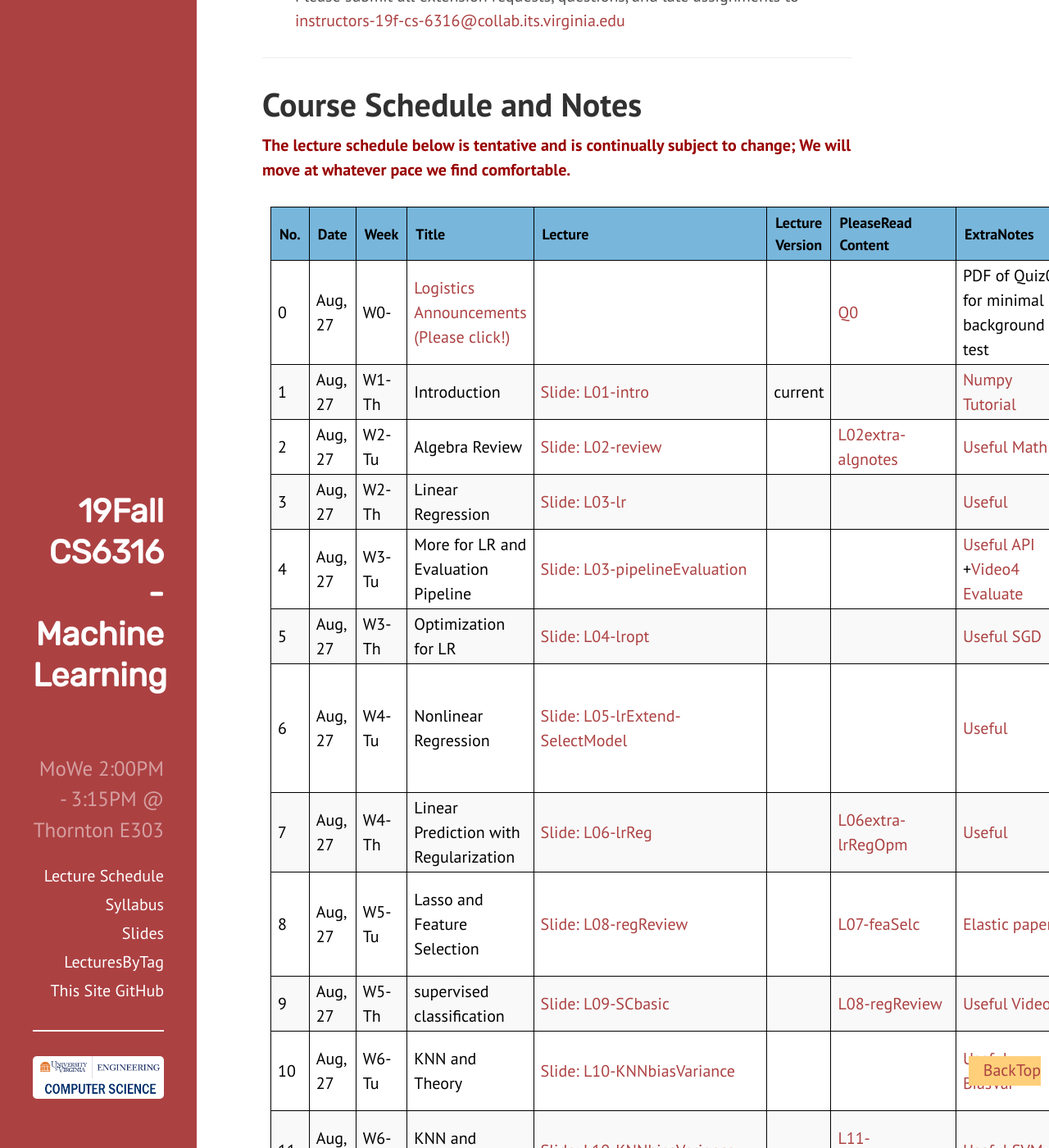
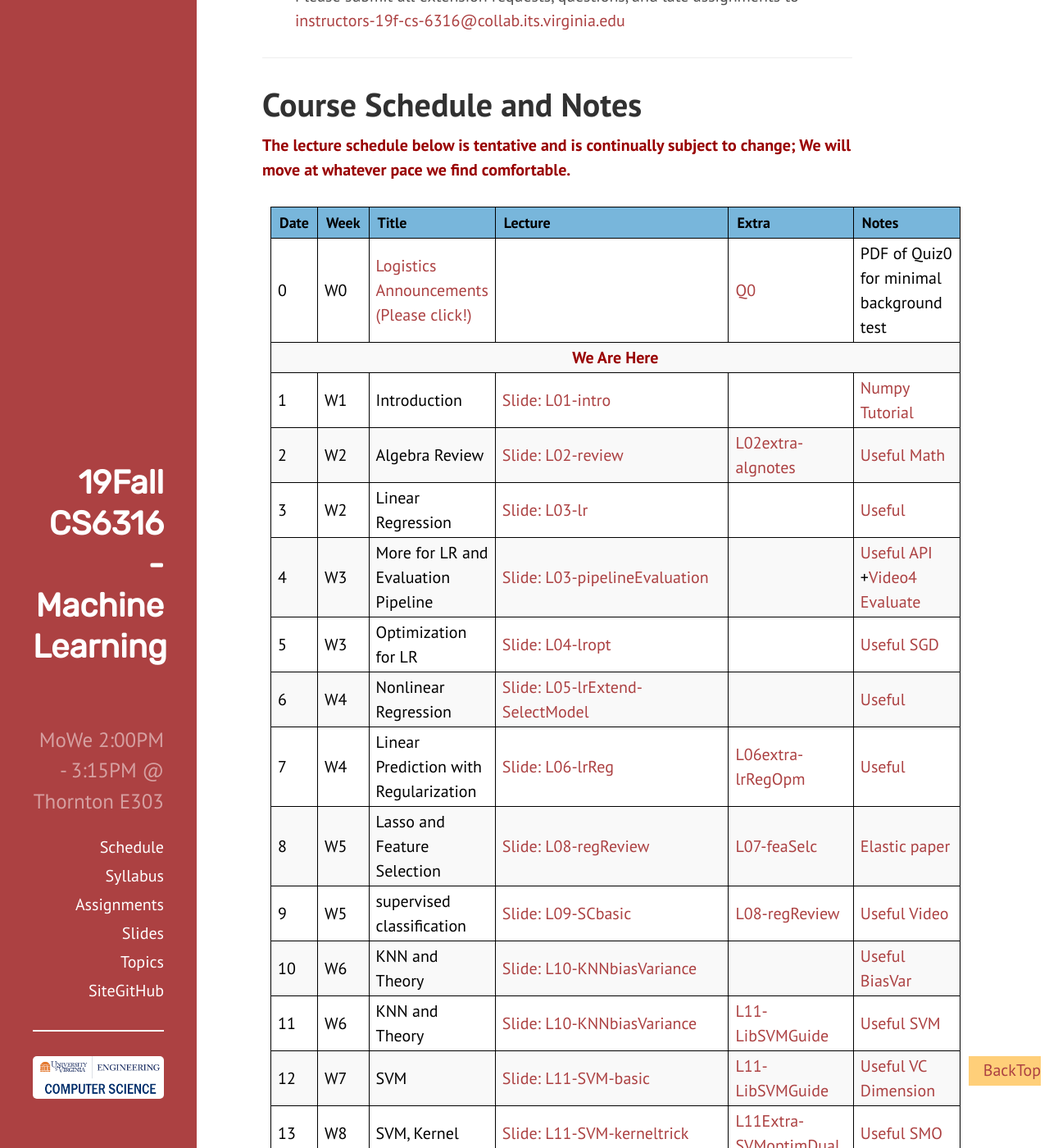
Before and after one commit to aobo-y/2019f-UVA-CS6316-MachineLearning, a Jekyll site: the page built from index.html, in a window 1280 px wide and 1400 px high, scrolled down 220 px. Shown: the whole window at 82% size. Built offline with Jekyll 4.4.1, drawn with Linux system fonts in a browser that asks for light colours; some of the changed text lies outside the part shown.

Commit message:
add assignment page

```diff
--- a/_includes/sidebar.html
+++ b/_includes/sidebar.html
@@ -10,7 +10,7 @@
     </div>
 
     <nav class="sidebar-nav">
-      <a class="sidebar-nav-item{% if page.url == site.baseurl %} active{% endif %}" href="{{ site.baseurl }}">Lecture Schedule</a>
+      <a class="sidebar-nav-item{% if page.url == site.baseurl %} active{% endif %}" href="{{ site.baseurl }}">Schedule</a>
 
       {% comment %}
         The code below dynamically generates a sidebar nav of pages with
@@ -32,7 +32,7 @@
 target="_blank" >deepLearning2Read</a>
 <a class="sidebar-nav-item" href="http://www.cs.virginia.edu/yanjun/" target="_blank" >Instructor</a>
 -->
-<a class="sidebar-nav-item" href="https://github.com/qiyanjun/2018fUVA-CS4501MachineLearning" target="_blank" >This Site GitHub</a>
+<a class="sidebar-nav-item" href="https://github.com/qiyanjun/2019f-UVA-CS6316-MachineLearning" target="_blank" > SiteGitHub</a>
 
 
 
--- a/index.html
+++ b/index.html
@@ -6,7 +6,7 @@
 
 
 <div>
-Feel free to submit <a href="https://github.com/qiyanjun/2018fUVA-CS4501MachineLearning" target="_blank" >pull requests</a>
+Feel free to submit <a href="https://github.com/qiyanjun/2019f-UVA-CS6316-MachineLearning/" target="_blank" >pull requests</a>
 when you find my typos or have comments. The covered materials are by no means an exhaustive list of machine learning, but are contents that we have taught or plan to teach in my machine learning introductory course.
 
 <ul>
@@ -24,7 +24,6 @@
 
 
 
-
 <p><a name="topPage"></a></p>
 
 <div class="posts">
@@ -32,17 +31,12 @@
 <table id="datatab3"  summary="Table of Lectures" border="1">
 <tr>
  <h3><b>
-  <th>No.</th>
   <th>Date</th>
   <th>Week</th>
   <th>Title</th>
   <th>Lecture</th>
-  <th>Lecture <br>Version</th>
-  <th>PleaseRead <br>Content</th>
-  <th>ExtraNotes</th>
-  <th>Assignment <br>Out</th>
-  <th>Assignment <br>In (Due)</th>
-  <th>Tags</th>
+  <th>Extra</th>
+  <th>Notes</th>
   </b>
   </h3>
 </tr>
@@ -51,10 +45,15 @@
 {% assign sorted = site.contents %}
 {% for post in sorted %}
 
+{% if post.lectureVersion contains 'current' %}
+<tr> <td align="center" bgcolor="#0051ff" colspan="6"><font color="#990000"><b> We Are Here </b></font></td>
+</tr>
+{% endif %}
+
+
 <tr>
 <td>{{ counter }}</td>
-<td><span class="date"> {{ post.date | date: "%-b, %-d "  }}</span></td>
-<td>{{ post.desc }}-{{ post.week }}</td>
+<td>{{ post.desc }}</td>
 
 {% if counter == 0 %}
 <td><a href="{{ site.baseurl }}{{ post.url }}">{{ post.title }} </a></td>
@@ -64,9 +63,7 @@
 
 {% if post.lecture %}
 <td><a href="{{ site.baseurl }}/Lectures/{{ post.lecture }}.pdf">Slide: {{ post.lecture }}</a></td>
-<td>{{ post.lectureVersion }}</td>
 {% else %}
-<td></td>
 <td></td>
 {% endif %}
 
@@ -77,15 +74,6 @@
 <td></td>
 {% endif %}
 <td>{{ post.notes }} </td>
-
-<td>{{ post.HWout }} </td>
-<td>{{ post.HWin }} </td>
-
-<td>
-    {% for temp in post.tags %}
-      <a href="{{ site.baseurl }}/LecturesByTags/#{{temp | replace:" ","-" }}">{{ temp }}</a><span>/ </span>
-    {% endfor %}
-</td>
 
 </tr>
 
```
Also changed, not shown: About.md (+8 -8 lines), Assignments.md (added, +14 -0 lines), LecturesByTags.md (+2 -12 lines).
